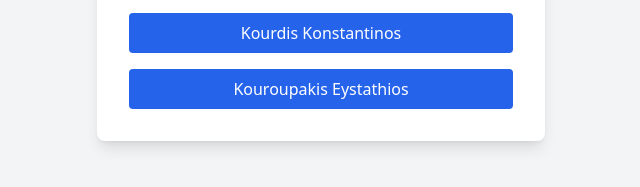
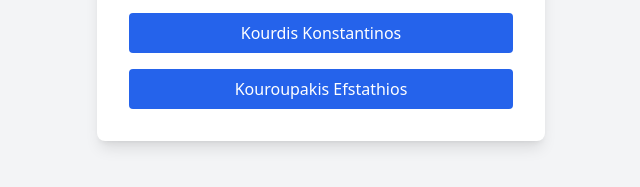
Before and after one commit to stamates05/team-profile, a plain HTML site: page index.html in a window 1280 px wide. Shown: the part 437-624 px from the top of the page, 319-959 px from the left. Drawn offline with nearby package versions, Linux system fonts and the light colour scheme.

Commit message:
Update index.html

```diff
--- a/index.html
+++ b/index.html
@@ -14,7 +14,7 @@
         <a href="https://www.linkedin.com/in/dimitrios-iliopoulos-7841a0355/?utm_source=share&utm_campaign=share_via&utm_content=profile&utm_medium=android_app">Iliopoulos Dimitrios</a>
         <a href="https://www.linkedin.com/in/stamatios-kanakis/" class="block bg-blue-600 text-white py-2 px-4 rounded hover:bg-blue-700 transition">Kanakis Stamatios</a>
         <a href="https://www.linkedin.com/in/konstantinos-kourdis-2108312b0/" class="block bg-blue-600 text-white py-2 px-4 rounded hover:bg-blue-700 transition">Kourdis Konstantinos</a>
-        <a href="https://www.linkedin.com/in/efstathioskouroupakis/" target="_blank" class="block bg-blue-600 text-white py-2 px-4 rounded hover:bg-blue-700 transition">Kouroupakis Eystathios</a>
+        <a href="https://www.linkedin.com/in/efstathioskouroupakis/" target="_blank" class="block bg-blue-600 text-white py-2 px-4 rounded hover:bg-blue-700 transition">Kouroupakis Efstathios</a>
     </div>
 </div>
 </body>
```
